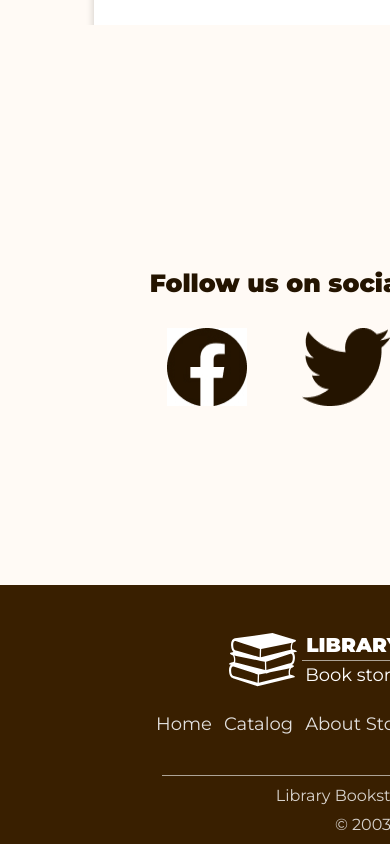
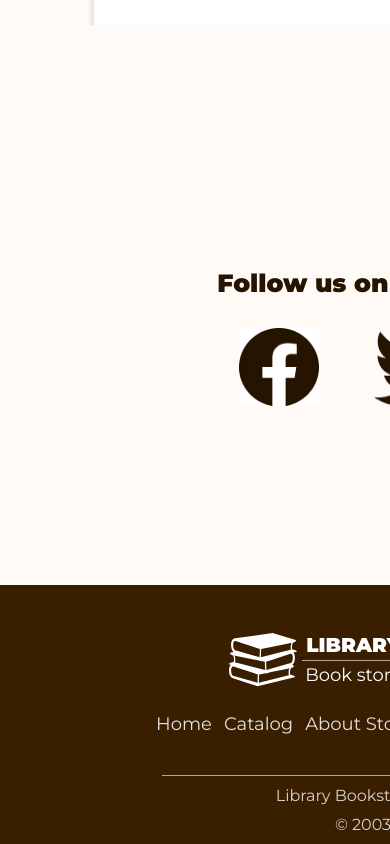
Before and after one commit to nihatmahammadli/Library-Bookstore, a plain HTML site: page Catalog.html in a window 390 px wide. Shown: the part 2659-3503 px from the top of the page. Drawn offline with Linux system fonts and the light colour scheme.

Commit message:
added some changes

```diff
--- a/assets/css/responsive/catalog-responsive.css
+++ b/assets/css/responsive/catalog-responsive.css
@@ -1,4 +1,3 @@
-
 @media only screen and (max-width: 767px) {
   header {
     width: 757px !important;
@@ -233,9 +232,11 @@
     margin-bottom: 10px;
     margin-left: 22%;
   }
+  /* ?section 4 */
   .logo-follow {
     margin-top: 60%;
     margin-left: 77%;
+    padding-left: 30%;
   }
   .logo-follow h1 {
     width: 400px;
```
